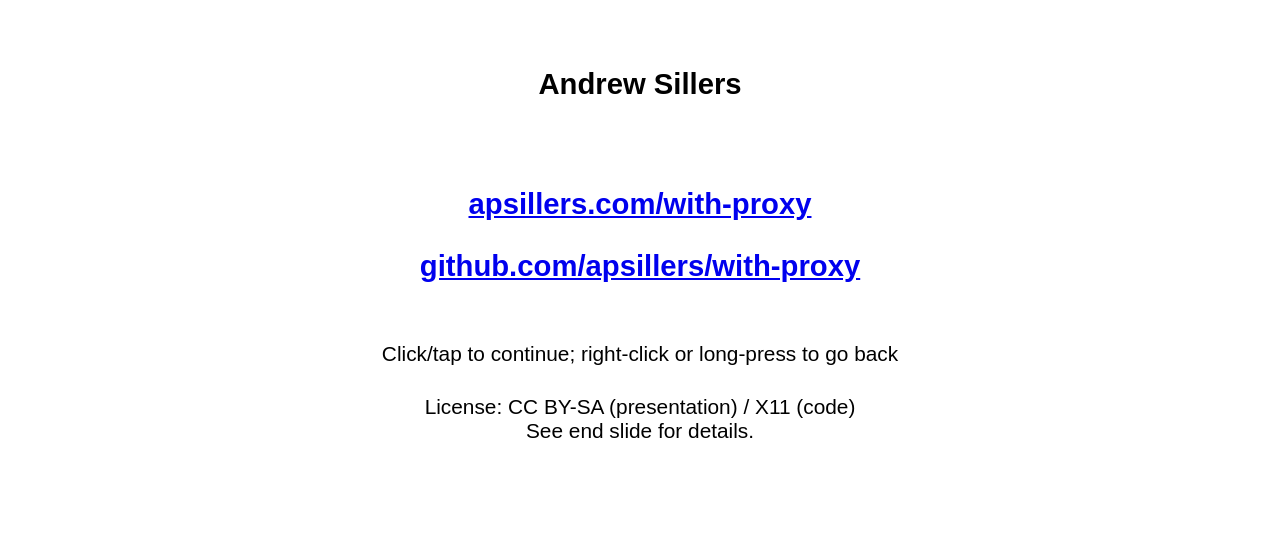
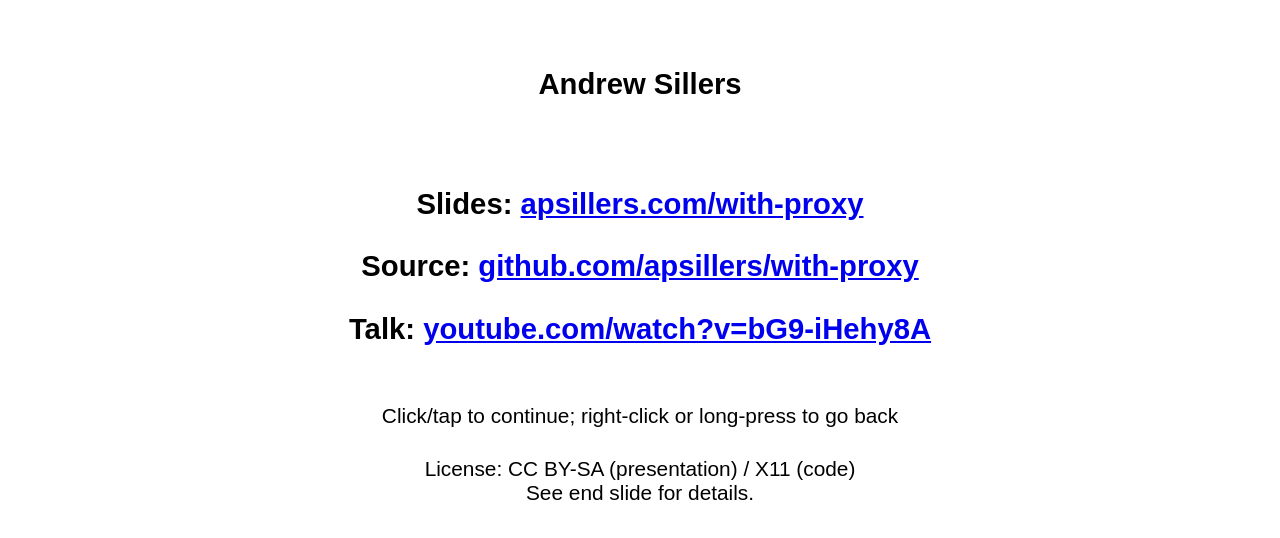
Before and after one commit to apsillers/with-proxy, a plain HTML site: page index.html in a window 1280 px wide. Shown: the part 164-702 px from the top of the page. Drawn offline with nearby package versions, Linux system fonts and the light colour scheme.

Commit message:
Update index.html

```diff
--- a/index.html
+++ b/index.html
@@ -36,8 +36,9 @@ iframe {
 <br/>
 <h3>Andrew Sillers</h3>
 <br/>
-<h3><a href="#">apsillers.com/with-proxy</a></h3>
-<h3><a href="https://github.com/apsillers/with-proxy">github.com/apsillers/with-proxy</a></h3>
+<h3>Slides: <a href="#">apsillers.com/with-proxy</a></h3>
+<h3>Source: <a href="https://github.com/apsillers/with-proxy">github.com/apsillers/with-proxy</a></h3>
+<h3>Talk: <a href="https://www.youtube.com/watch?v=bG9-iHehy8A">youtube.com/watch?v=bG9-iHehy8A</a></h3>
 <br/>
 <small>Click/tap to continue; right-click or long-press to go back</small>
 <br/><br/>
```
